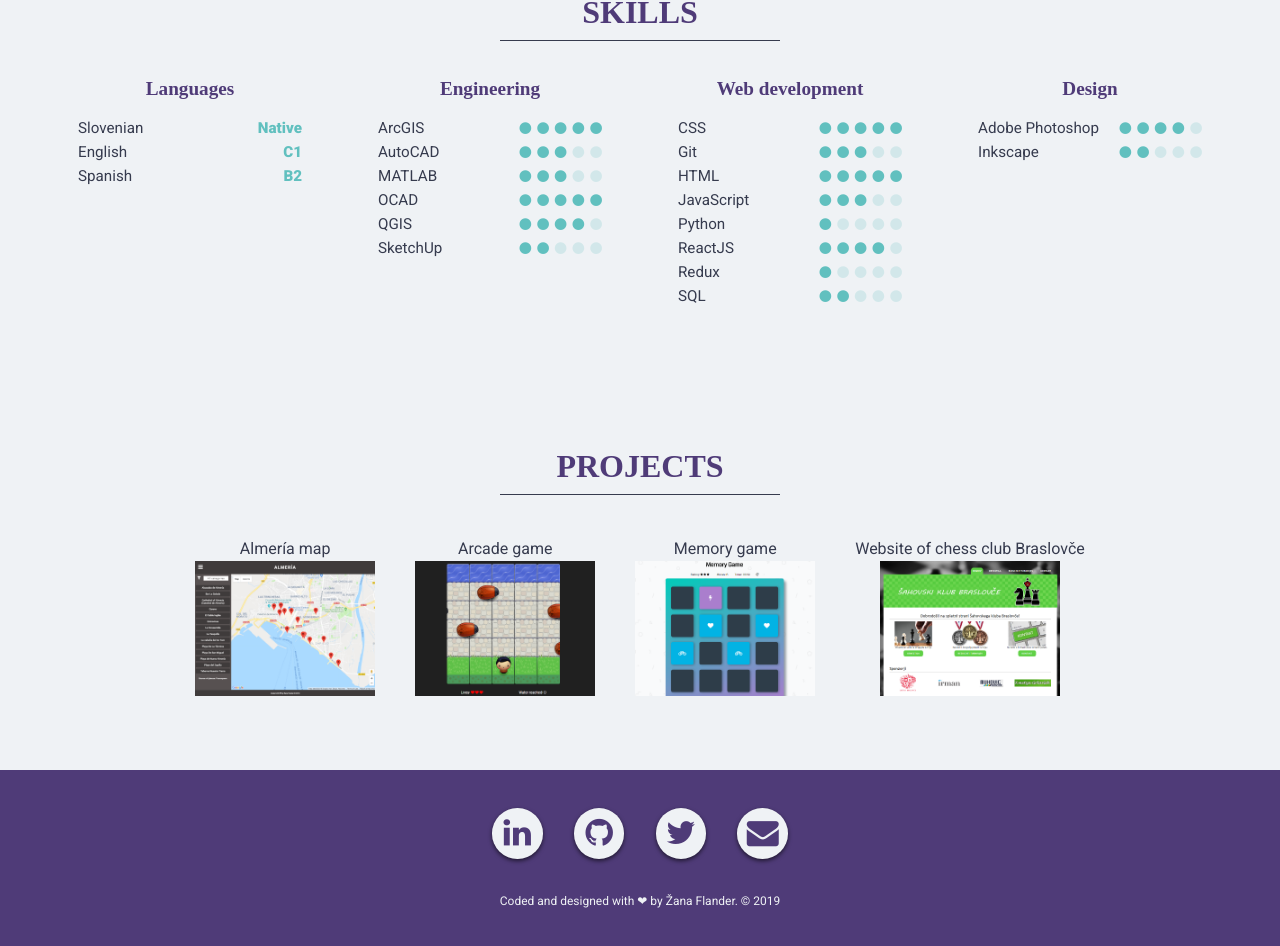
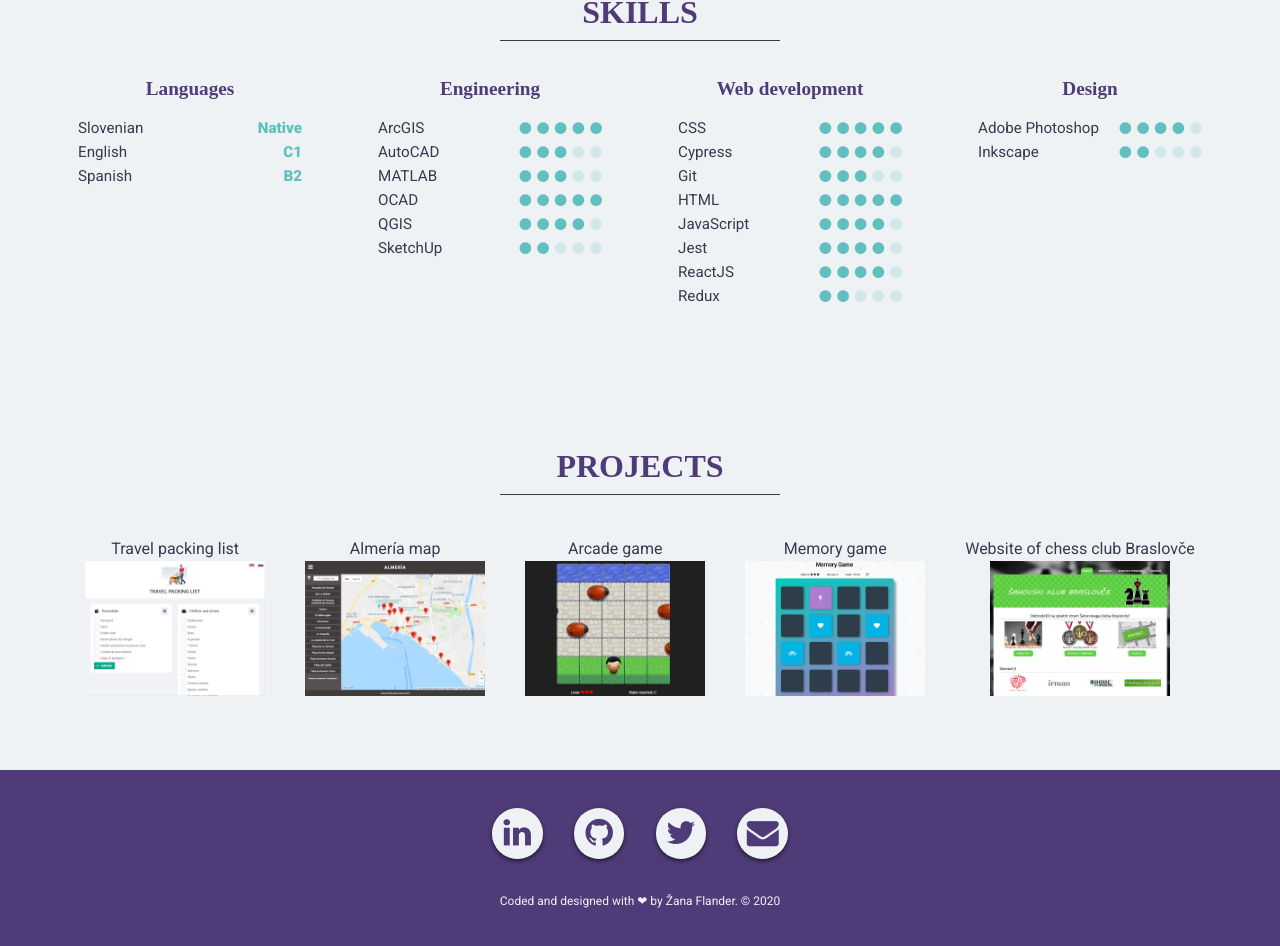
Before and after one commit to flanzana/zanawebsite-react, a React (Create React App) app: page / in a window 1280 px wide. Shown: the part 1252-2198 px from the top of the page. Built offline with nearby package versions, Linux system fonts and the light colour scheme; a web font is replaced by a local one.

Commit message:
Feat: update projects, skills and about me

```diff
--- a/src/components/AboutMe.js
+++ b/src/components/AboutMe.js
@@ -19,7 +19,7 @@ const AboutMe = () => (
     <MainSection id="aboutme">
         <MainTitle>About me</MainTitle>
         <AboutMeWrapper>
-            <p>Hi! My name is Žana Flander from Slovenia and I am passionate about frontend web development and cartography. I gained expertise in cartography, GIS, land surveying, frontend web development and customer service. I am fluent in English, Slovenian and Spanish. I have studied and worked abroad. My full work experience and education can be seen on <a href="https://www.linkedin.com/in/zanaflander" target="_blank" rel="noopener noreferrer">my LinkedIn profile</a>. My hobbies are yoga, volleyball and chess. I am always eager to learn and engage in new things.</p>
+            <p>Hi! My name is Žana Flander from Slovenia and I am passionate about frontend web development and web design. I have gained expertise in frontend web development, cartography, GIS and land surveying. I am fluent in English, Slovenian and Spanish. My full work experience and education can be seen on <a href="https://www.linkedin.com/in/zanaflander" target="_blank" rel="noopener noreferrer">my LinkedIn profile</a>. My hobbies are yoga, volleyball and chess. I am always eager to learn and engage in new things.</p>
         </AboutMeWrapper>
     </MainSection>
 )
--- a/src/components/Footer.js
+++ b/src/components/Footer.js
@@ -39,7 +39,7 @@ const Footer = () => (
 			  <ContactButton iconName="fa fa-twitter" href="https://twitter.com/flanzana" size="16px" ariaLabel="Twitter" />
 			  <ContactButton iconName="fa fa-envelope" href="mailto:zana.flander@gmail.com" size="16px" ariaLabel="E-mail" />
 		  </ContactButtonsWrapper>
-      <p>Coded and designed with ❤ by Žana Flander. © 2019</p>
+      <p>Coded and designed with ❤ by Žana Flander. © 2020</p>
     </FooterWrapper>
 )
 
--- a/src/components/Projects.js
+++ b/src/components/Projects.js
@@ -5,6 +5,7 @@ import imgsah from '../data/img/project-chess.png';
 import imgmemory from '../data/img/project-memory.png';
 import imgarcade from '../data/img/project-arcade.png';
 import imgalmeria from '../data/img/project-almeria.png';
+import imgtravellist from '../data/img/project-travel-list.png';
 
 const ProjectsWrapper = styled.div`
     display: flex;
@@ -36,11 +37,11 @@ const Projects = ({ projects }) => (
             {projects.map((project, index) => (
                 <ProjectItem key={index} href={project.url} target='_blank' rel="noopener noreferrer">
                     <p className='project-name'>{project.name}</p>
-
-                    {(project.name==='Almería map') && (<img className='project-img' src={imgalmeria} alt={project.name} width='180'/>)}
-                    {(project.name==='Arcade game') && (<img className='project-img' src={imgarcade} alt={project.name} width='180'/>)}
-                    {(project.name==='Memory game') && (<img className='project-img' src={imgmemory} alt={project.name} width='180'/>)}
-                    {(project.name==='Website of chess club Braslovče') && (<img className='project-img' src={imgsah} alt={project.name} width='180'/>)}
+                    {(project.name==='Travel packing list') && (<img className='project-img' src={imgtravellist} alt={`Screenshot of ${project.name}`} width='180'/>)}
+                    {(project.name==='Almería map') && (<img className='project-img' src={imgalmeria} alt={`Screenshot of ${project.name}`} width='180'/>)}
+                    {(project.name==='Arcade game') && (<img className='project-img' src={imgarcade} alt={`Screenshot of ${project.name}`} width='180'/>)}
+                    {(project.name==='Memory game') && (<img className='project-img' src={imgmemory} alt={`Screenshot of ${project.name}`} width='180'/>)}
+                    {(project.name==='Website of chess club Braslovče') && (<img className='project-img' src={imgsah} alt={`Screenshot of ${project.name}`} width='180'/>)}
                 </ProjectItem>
             ))}
         </ProjectsWrapper>
--- a/src/data/data.js
+++ b/src/data/data.js
@@ -11,19 +11,19 @@ export const skills = {
 	webdev: [
 		{name: 'CSS',
 		    level: 5},
+		{name: 'Cypress',
+			level: 4},
 		{name: 'Git',
 		    level: 3},
 		{name: 'HTML',
 		    level: 5},
 		{name: 'JavaScript',
-		    level: 3},
-		{name: 'Python',
-		    level: 1},
+		    level: 4},
+		{name: 'Jest',
+			level: 4},
 		{name: 'ReactJS',
             level: 4},
         {name: 'Redux',
-		    level: 1},
-		{name: 'SQL',
 		    level: 2},
     ],
 
@@ -53,6 +53,11 @@ export const skills = {
 
 export const projects = [
 	{
+		name: 'Travel packing list',
+		img: './img/project-travel-list.png',
+		url: 'https://flanzana.github.io/travel-packing-list'
+	},
+	{
 		name: 'Almería map',
 		img: './img/project-almeria.png',
         url: 'https://flanzana.github.io/almeria-map'
```
Also changed, not shown: src/data/img/project-travel-list.png (added).
